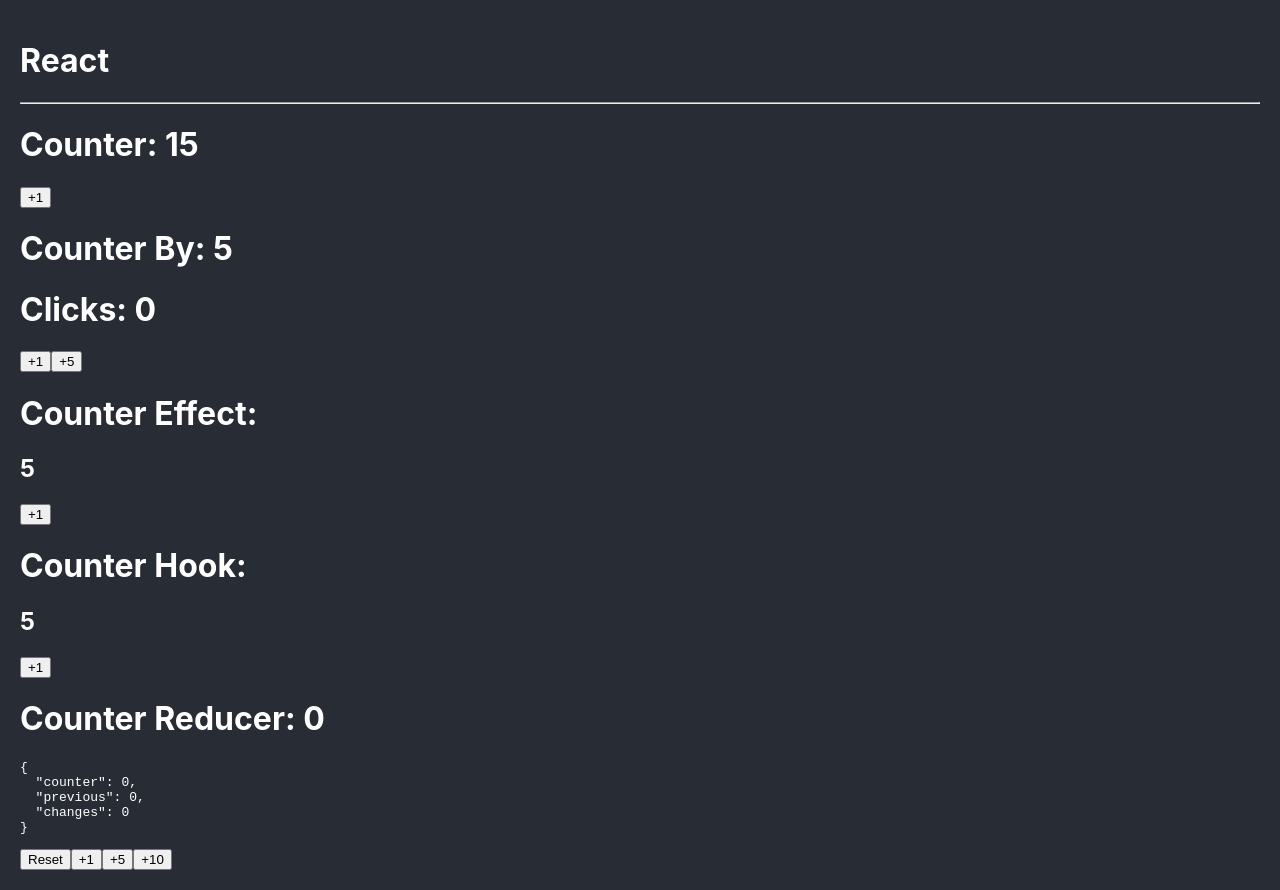
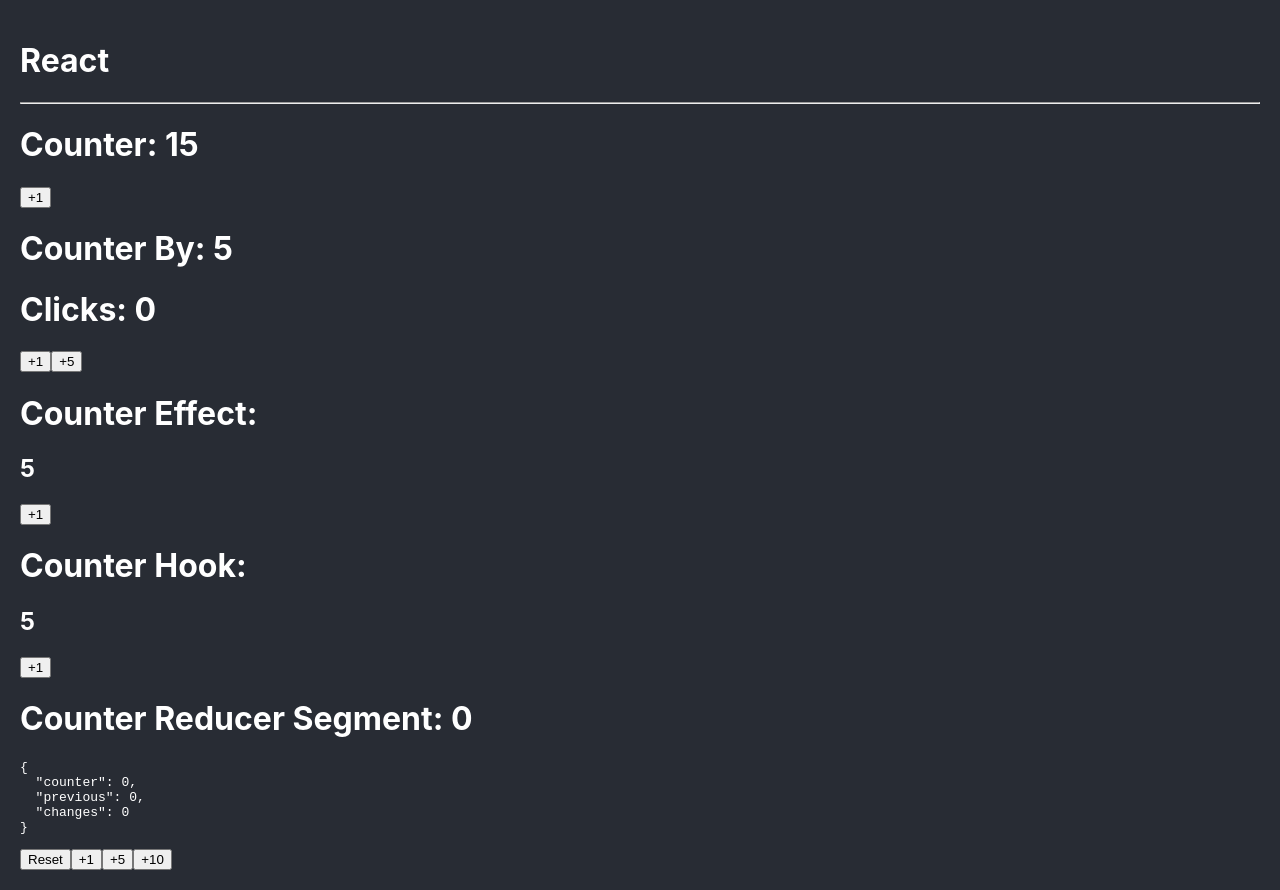
Before and after one commit to jalfonsosuarez/reactPro_01_refuerzo, a React (Create React App) app: page / in a window 1280 px wide. Built offline with nearby package versions, Linux system fonts and the light colour scheme.

Commit message:
Actions, interfaces, reducer in other files.

```diff
--- a/src/App.tsx
+++ b/src/App.tsx
@@ -2,7 +2,8 @@
 import { CounterBy } from "./bases/CounterBy";
 import { CounterEffect } from './bases/CounterEffect';
 import { CounterHook } from './bases/CounterHook';
-import { CounteReducerComponent } from './bases/CounterReducer';
+import { CounteReducerComponent } from './counterReducer/CounterReducer';
+// import { CounteReducerComponent } from './bases/CounterReducer';
 
 
 function App() {
--- /dev/null
+++ b/src/counterReducer/CounterReducer.tsx
@@ -0,0 +1,36 @@
+import { useReducer } from 'react';
+import { CounterState } from './interfaces/counter.interfaces';
+import { counterReducer } from './state/counterReducer';
+
+
+const INITIAL_STATE: CounterState = {
+    counter: 0,
+    previous: 0,
+    changes: 0,
+};
+
+export const CounteReducerComponent = () => {
+
+    const [ counterState, dispatch] = useReducer( counterReducer, INITIAL_STATE )
+
+    const onReset = () => {
+        dispatch( { type: 'reset' } );
+    };
+
+    const increaseBy = ( value: number ) => {
+        dispatch( { type: 'increaseBy', payload: { value } } );
+    };
+
+    return (
+        <>
+            <h1>Counter Reducer Segment: { counterState.counter }</h1>
+            <pre>
+                { JSON.stringify( counterState, null, 2 ) }
+            </pre>
+            <button onClick={ () => onReset() }>Reset</button>
+            <button onClick={ () => increaseBy( 1 ) }>+1</button>
+            <button onClick={ () => increaseBy( 5 ) }>+5</button>
+            <button onClick={ () => increaseBy( 10 ) }>+10</button>
+        </>
+    )
+}
--- /dev/null
+++ b/src/counterReducer/actions/counter.actions.ts
@@ -0,0 +1,6 @@
+
+
+export
+type CounterAction =
+    | { type: 'increaseBy', payload: { value: number; } }
+    | { type: 'reset' };
--- /dev/null
+++ b/src/counterReducer/state/counterReducer.ts
@@ -0,0 +1,28 @@
+import { CounterAction } from "../actions/counter.actions";
+import { CounterState } from "../interfaces/counter.interfaces";
+
+
+
+export const counterReducer = ( state: CounterState, action: CounterAction ): CounterState => {
+
+    const { counter, changes } = state;
+
+    switch (action.type) {
+        case 'increaseBy':
+            return {
+                previous: counter,
+                counter: counter + action.payload.value,
+                changes: changes + 1,
+            }
+
+        case 'reset':
+            return {
+                counter: 0,
+                changes: 0,
+                previous: 0,
+            };
+
+        default:
+            return state;
+    }
+};
```
Also changed, not shown: src/counterReducer/interfaces/counter.interfaces.ts (added, +7 -0 lines).
